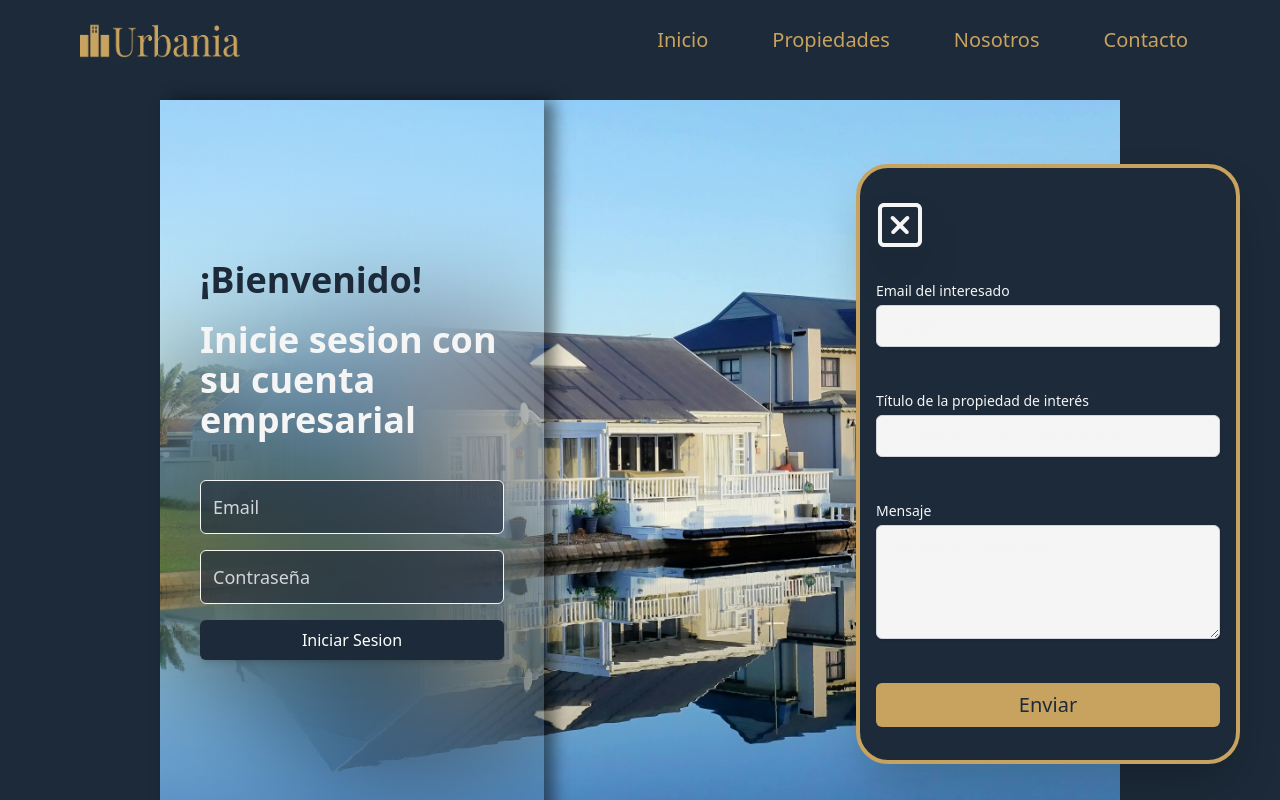
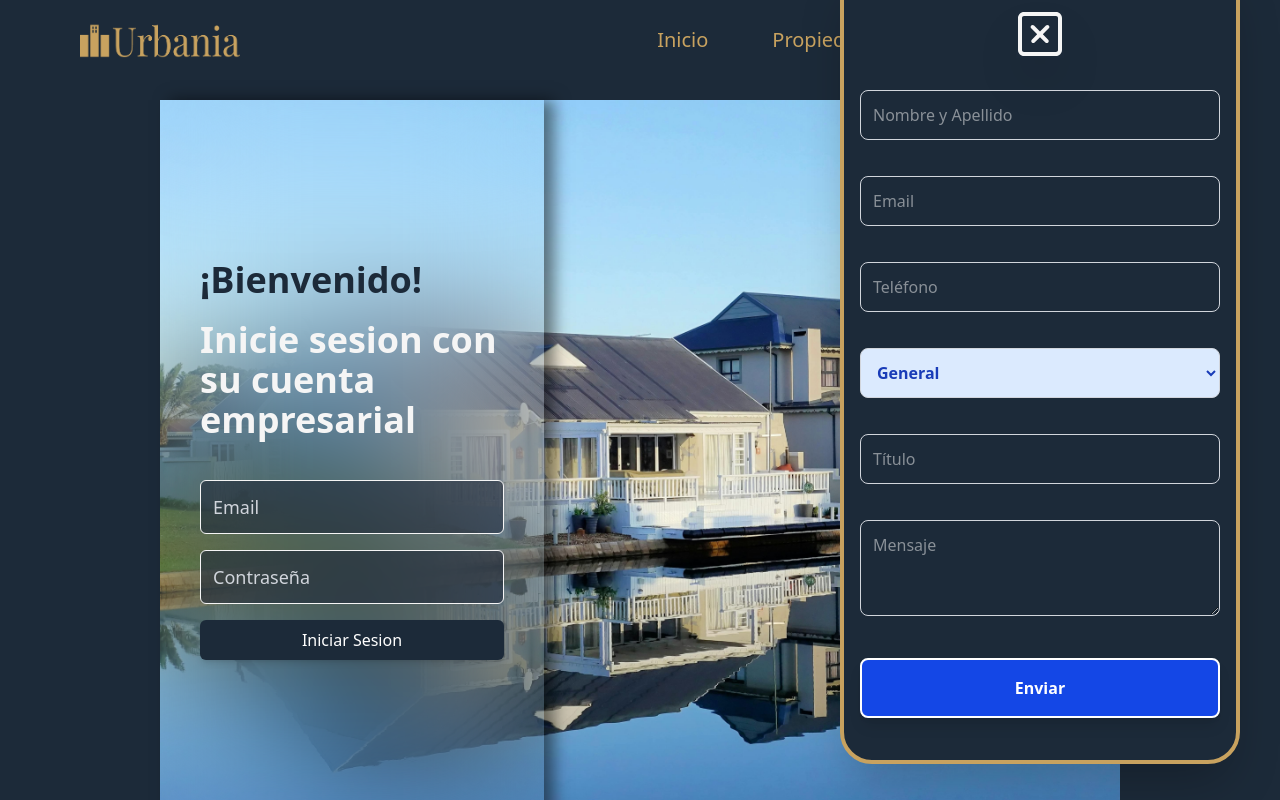
Before and after one commit to No-Country-simulation/s21-14-n-webapp, a React (Vite) app in the folder client/: page /#/inicioSesion in a window 1280 px wide. Both pictures are taken after a click on the button 1176 px from the left and 724 px from the top of the page. Shown: the top 800 px of the page. Built offline with nearby package versions, Linux system fonts and the light colour scheme.

Commit message:
Commit changes Button Contact

```diff
--- a/client/src/components/shared/ButtonContact.jsx
+++ b/client/src/components/shared/ButtonContact.jsx
@@ -1,36 +1,48 @@
-import React, { useState } from 'react';
+import React, { useState } from "react";
+import { useForm } from "react-hook-form";
+import { yupResolver } from "@hookform/resolvers/yup";
+import { motion, AnimatePresence } from "framer-motion";
 import { IoChatbubbleEllipsesOutline } from "react-icons/io5";
 import { CgCloseR } from "react-icons/cg";
-import { motion, AnimatePresence } from 'framer-motion';
+import { ConsultSchema } from "../../schemas";
+import { createContact } from "../../network/fetchContact";
+import Error from "../../ui/ErrorMessage";
 
 export const ButtonContact = () => {
   const [isActive, setIsActive] = useState(false);
 
+  const {
+    register,
+    handleSubmit,
+    formState: { errors },
+    reset,
+  } = useForm({ resolver: yupResolver(ConsultSchema) });
+
   const handleClick = () => {
-        setIsActive(prevState => !prevState);
+    setIsActive((prevState) => !prevState);
   };
 
-    // Animaciones
-    const containerVariants = {
-        hidden: { width: 128, height: 80 },
-        visible: { width: 384, height: 600 },
-    };
-
-    const formVariants = {
-        hidden: { opacity: 0, y: -20 },
-        visible: { opacity: 1, y: 0, transition: { delay: 0.3 } },
+  const onSubmit = async (data) => {
+    try {
+      await createContact(data);
+      reset();
+      setIsActive(false);
+    } catch (error) {
+      console.error("Error al enviar la consulta", error);
+    }
   };
 
   return (
     <motion.div
-            className="z-100 rounded-4xl bg-primary flex flex-col justify-center items-center bottom-9 right-10 fixed border-4 border-secundary shadow-2xl overflow-hidden"
-            variants={containerVariants}
-            initial="hidden"
-            animate={isActive ? "visible" : "hidden"}
+      className="z-50 rounded-4xl bg-primary flex flex-col justify-center items-center bottom-9 right-10 fixed border-4 border-secundary shadow-2xl overflow-hidden"
+      initial={{ width: 128, height: 80 }}
+      animate={
+        isActive ? { width: 400, height: 800 } : { width: 128, height: 80 }
+      }
       transition={{ type: "spring", stiffness: 100 }}
     >
       <button
-                className={`hover:scale-105 cursor-pointer p-4 ${isActive ? "self-start" : ""}`}
+        className="hover:scale-105 cursor-pointer p-4"
         onClick={handleClick}
       >
         {!isActive ? (
@@ -43,58 +55,75 @@ export const ButtonContact = () => {
       <AnimatePresence>
         {isActive && (
           <motion.form
-                        className="w-full p-4 space-y-4 text-tertiary flex flex-col gap-7"
-                        variants={formVariants}
-                        initial="hidden"
-                        animate="visible"
-                        exit="hidden"
+            onSubmit={handleSubmit(onSubmit)}
+            className="w-full p-4 space-y-4 text-tertiary flex flex-col gap-5"
+            initial={{ opacity: 0, y: -20 }}
+            animate={{ opacity: 1, y: 0 }}
+            exit={{ opacity: 0, y: -20 }}
           >
             <div>
-                            <label htmlFor="email" className="block text-sm font-medium">
-                                Email del interesado
-                            </label>
               <input
-                                type="email"
-                                id="email"
-                                name="email"
-                                className="mt-1 bg-tertiary block w-full px-3 py-2 border border-gray-300 rounded-md shadow-sm focus:outline-none focus:ring-2 focus:ring-tertiary focus:border-tertiary"
-                                placeholder="Ingresa tu email"
-                                required
+                {...register("nombreApellido")}
+                placeholder="Nombre y Apellido"
+                className="w-full p-3 border border-gray-300 rounded-lg focus:outline-none focus:ring-2 focus:ring-blue-500"
               />
+              {errors.nombreApellido && (
+                <Error>{errors.nombreApellido.message}</Error>
+              )}
             </div>
 
             <div>
-                            <label htmlFor="propertyTitle" className="block text-sm font-medium">
-                                Título de la propiedad de interés
-                            </label>
               <input
-                                type="text"
-                                id="propertyTitle"
-                                name="propertyTitle"
-                                className="mt-1 bg-tertiary block w-full px-3 py-2 border border-gray-300 rounded-md shadow-sm focus:outline-none focus:ring-2 focus:ring-tertiary focus:border-tertiary"
-                                placeholder="Ingresa el título de la propiedad"
-                                required
+                {...register("email")}
+                placeholder="Email"
+                className="w-full p-3 border border-gray-300 rounded-lg focus:outline-none focus:ring-2 focus:ring-blue-500"
               />
+              {errors.email && <Error>{errors.email.message}</Error>}
             </div>
 
             <div>
-                            <label htmlFor="message" className="block text-sm font-medium">
-                                Mensaje
-                            </label>
+              <input
+                {...register("telefono")}
+                placeholder="Teléfono"
+                className="w-full p-3 border border-gray-300 rounded-lg focus:outline-none focus:ring-2 focus:ring-blue-500"
+              />
+              {errors.telefono && <Error>{errors.telefono.message}</Error>}
+            </div>
+
+            <div>
+              <select
+                {...register("tipoConsulta")}
+                className="w-full p-3 border border-gray-300 rounded-lg bg-blue-100 text-blue-800 font-bold focus:outline-none focus:ring-2 focus:ring-blue-500"
+              >
+                <option value="General">General</option>
+                <option value="Soporte">Soporte</option>
+                <option value="Ventas">Ventas</option>
+                <option value="Otro">Otro</option>
+              </select>
+            </div>
+
+            <div>
+              <input
+                {...register("titulo")}
+                placeholder="Título"
+                className="w-full p-3 border border-gray-300 rounded-lg focus:outline-none focus:ring-2 focus:ring-blue-500"
+              />
+              {errors.titulo && <Error>{errors.titulo.message}</Error>}
+            </div>
+
+            <div>
               <textarea
-                                id="message"
-                                name="message"
-                                rows="4"
-                                className="mt-1 bg-tertiary block w-full px-3 py-2 border border-gray-300 rounded-md shadow-sm focus:outline-none focus:ring-2 focus:ring-tertiary focus:border-tertiary"
-                                placeholder="Escribe tu mensaje aquí"
-                                required
-                            ></textarea>
+                {...register("mensaje")}
+                placeholder="Mensaje"
+                className="w-full p-3 border border-gray-300 rounded-lg h-24 focus:outline-none focus:ring-2 focus:ring-blue-500"
+              />
+              {errors.mensaje && <Error>{errors.mensaje.message}</Error>}
             </div>
 
             <motion.button
               type="submit"
-                            className="w-full px-4 py-2 bg-secundary text-primary text-xl rounded-md hover:bg-tertiary-dark focus:outline-none focus:ring-2 focus:ring-tertiary focus:ring-opacity-50"
-                            whileHover={{ scale: 1.05 }}
+              className="w-full bg-blue-700 text-white font-bold py-4 px-6 rounded-lg hover:bg-blue-800 transition-all shadow-lg border-2 border-white"
+              whileHover={{ scale: 1.1 }}
               whileTap={{ scale: 0.95 }}
             >
               Enviar
--- a/client/src/components/shared/ButtonContract.jsx
+++ b/client/src/components/shared/ButtonContract.jsx
@@ -1,36 +1,48 @@
-import React, { useState } from 'react';
+import React, { useState } from "react";
+import { useForm } from "react-hook-form";
+import { yupResolver } from "@hookform/resolvers/yup";
+import { motion, AnimatePresence } from "framer-motion";
 import { IoChatbubbleEllipsesOutline } from "react-icons/io5";
 import { CgCloseR } from "react-icons/cg";
-import { motion, AnimatePresence } from 'framer-motion';
+import { ConsultSchema } from "../../schemas";
+import { createContact } from "../../network/fetchContact";
+import Error from "../../ui/ErrorMessage";
 
 export const ButtonContact = () => {
   const [isActive, setIsActive] = useState(false);
 
+  const {
+    register,
+    handleSubmit,
+    formState: { errors },
+    reset,
+  } = useForm({ resolver: yupResolver(ConsultSchema) });
+
   const handleClick = () => {
-        setIsActive(prevState => !prevState);
+    setIsActive((prevState) => !prevState);
   };
 
-    // Animaciones
-    const containerVariants = {
-        hidden: { width: 128, height: 80 },
-        visible: { width: 384, height: 600 },
-    };
-
-    const formVariants = {
-        hidden: { opacity: 0, y: -20 },
-        visible: { opacity: 1, y: 0, transition: { delay: 0.3 } },
+  const onSubmit = async (data) => {
+    try {
+      await createContact(data);
+      reset();
+      setIsActive(false);
+    } catch (error) {
+      console.error("Error al enviar la consulta", error);
+    }
   };
 
   return (
     <motion.div
-            className="z-100 rounded-4xl bg-primary flex flex-col justify-center items-center bottom-9 right-10 fixed border-4 border-secundary shadow-2xl overflow-hidden"
-            variants={containerVariants}
-            initial="hidden"
-            animate={isActive ? "visible" : "hidden"}
+      className="z-50 rounded-4xl bg-primary flex flex-col justify-center items-center bottom-9 right-10 fixed border-4 border-secundary shadow-2xl overflow-hidden"
+      initial={{ width: 128, height: 80 }}
+      animate={
+        isActive ? { width: 400, height: 800 } : { width: 128, height: 80 }
+      }
       transition={{ type: "spring", stiffness: 100 }}
     >
       <button
-                className={`hover:scale-105 cursor-pointer p-4 ${isActive ? "self-start" : ""}`}
+        className="hover:scale-105 cursor-pointer p-4"
         onClick={handleClick}
       >
         {!isActive ? (
@@ -43,58 +55,75 @@ export const ButtonContact = () => {
       <AnimatePresence>
         {isActive && (
           <motion.form
-                        className="w-full p-4 space-y-4 text-tertiary flex flex-col gap-7"
-                        variants={formVariants}
-                        initial="hidden"
-                        animate="visible"
-                        exit="hidden"
+            onSubmit={handleSubmit(onSubmit)}
+            className="w-full p-4 space-y-4 text-tertiary flex flex-col gap-5"
+            initial={{ opacity: 0, y: -20 }}
+            animate={{ opacity: 1, y: 0 }}
+            exit={{ opacity: 0, y: -20 }}
           >
             <div>
-                            <label htmlFor="email" className="block text-sm font-medium">
-                                Email del interesado
-                            </label>
               <input
-                                type="email"
-                                id="email"
-                                name="email"
-                                className="mt-1 bg-tertiary block w-full px-3 py-2 border border-gray-300 rounded-md shadow-sm focus:outline-none focus:ring-2 focus:ring-tertiary focus:border-tertiary"
-                                placeholder="Ingresa tu email"
-                                required
+                {...register("nombreApellido")}
+                placeholder="Nombre y Apellido"
+                className="w-full p-3 border border-gray-300 rounded-lg focus:outline-none focus:ring-2 focus:ring-blue-500"
               />
+              {errors.nombreApellido && (
+                <Error>{errors.nombreApellido.message}</Error>
+              )}
             </div>
 
             <div>
-                            <label htmlFor="propertyTitle" className="block text-sm font-medium">
-                                Título de la propiedad de interés
-                            </label>
               <input
-                                type="text"
-                                id="propertyTitle"
-                                name="propertyTitle"
-                                className="mt-1 bg-tertiary block w-full px-3 py-2 border border-gray-300 rounded-md shadow-sm focus:outline-none focus:ring-2 focus:ring-tertiary focus:border-tertiary"
-                                placeholder="Ingresa el título de la propiedad"
-                                required
+                {...register("email")}
+                placeholder="Email"
+                className="w-full p-3 border border-gray-300 rounded-lg focus:outline-none focus:ring-2 focus:ring-blue-500"
               />
+              {errors.email && <Error>{errors.email.message}</Error>}
             </div>
 
             <div>
-                            <label htmlFor="message" className="block text-sm font-medium">
-                                Mensaje
-                            </label>
+              <input
+                {...register("telefono")}
+                placeholder="Teléfono"
+                className="w-full p-3 border border-gray-300 rounded-lg focus:outline-none focus:ring-2 focus:ring-blue-500"
+              />
+              {errors.telefono && <Error>{errors.telefono.message}</Error>}
+            </div>
+
+            <div>
+              <select
+                {...register("tipoConsulta")}
+                className="w-full p-3 border border-gray-300 rounded-lg bg-blue-100 text-blue-800 font-bold focus:outline-none focus:ring-2 focus:ring-blue-500"
+              >
+                <option value="General">General</option>
+                <option value="Soporte">Soporte</option>
+                <option value="Ventas">Ventas</option>
+                <option value="Otro">Otro</option>
+              </select>
+            </div>
+
+            <div>
+              <input
+                {...register("titulo")}
+                placeholder="Título"
+                className="w-full p-3 border border-gray-300 rounded-lg focus:outline-none focus:ring-2 focus:ring-blue-500"
+              />
+              {errors.titulo && <Error>{errors.titulo.message}</Error>}
+            </div>
+
+            <div>
               <textarea
-                                id="message"
-                                name="message"
-                                rows="4"
-                                className="mt-1 bg-tertiary block w-full px-3 py-2 border border-gray-300 rounded-md shadow-sm focus:outline-none focus:ring-2 focus:ring-tertiary focus:border-tertiary"
-                                placeholder="Escribe tu mensaje aquí"
-                                required
-                            ></textarea>
+                {...register("mensaje")}
+                placeholder="Mensaje"
+                className="w-full p-3 border border-gray-300 rounded-lg h-24 focus:outline-none focus:ring-2 focus:ring-blue-500"
+              />
+              {errors.mensaje && <Error>{errors.mensaje.message}</Error>}
             </div>
 
             <motion.button
               type="submit"
-                            className="w-full px-4 py-2 bg-secundary text-primary text-xl rounded-md hover:bg-tertiary-dark focus:outline-none focus:ring-2 focus:ring-tertiary focus:ring-opacity-50"
-                            whileHover={{ scale: 1.05 }}
+              className="w-full bg-blue-700 text-white font-bold py-4 px-6 rounded-lg hover:bg-blue-800 transition-all shadow-lg border-2 border-white"
+              whileHover={{ scale: 1.1 }}
               whileTap={{ scale: 0.95 }}
             >
               Enviar
--- a/client/src/pages/admin/ListCrudProperty.jsx
+++ b/client/src/pages/admin/ListCrudProperty.jsx
@@ -45,7 +45,7 @@ export const ListCrudProperty = () => {
                             id={propiedad._id}
                             imagen={propiedad.imagePrincipal}
                             titulo={propiedad.title}
-                            descripcion={propiedad.title}
+                            descripcion={propiedad.description}
                             tipo={propiedad.typeProperty}
                             ubicacion={propiedad.address}
                             precio={propiedad.price}
```
Also changed, not shown: client/src/pages/admin/copiaPropertyForms.txt (deleted). Lines whose indentation alone changed are shown as unchanged.
